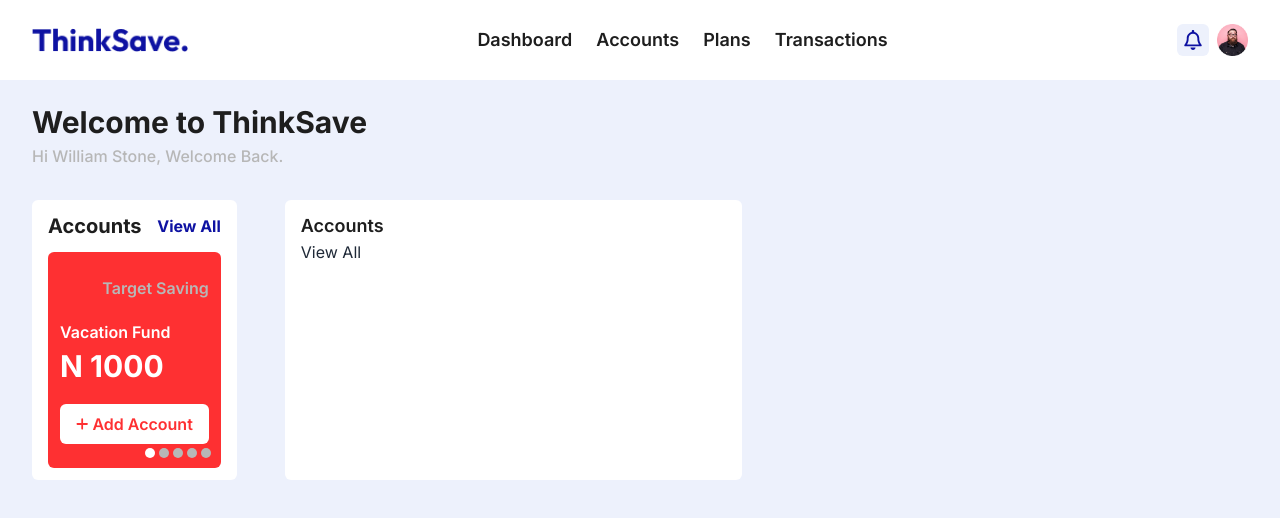
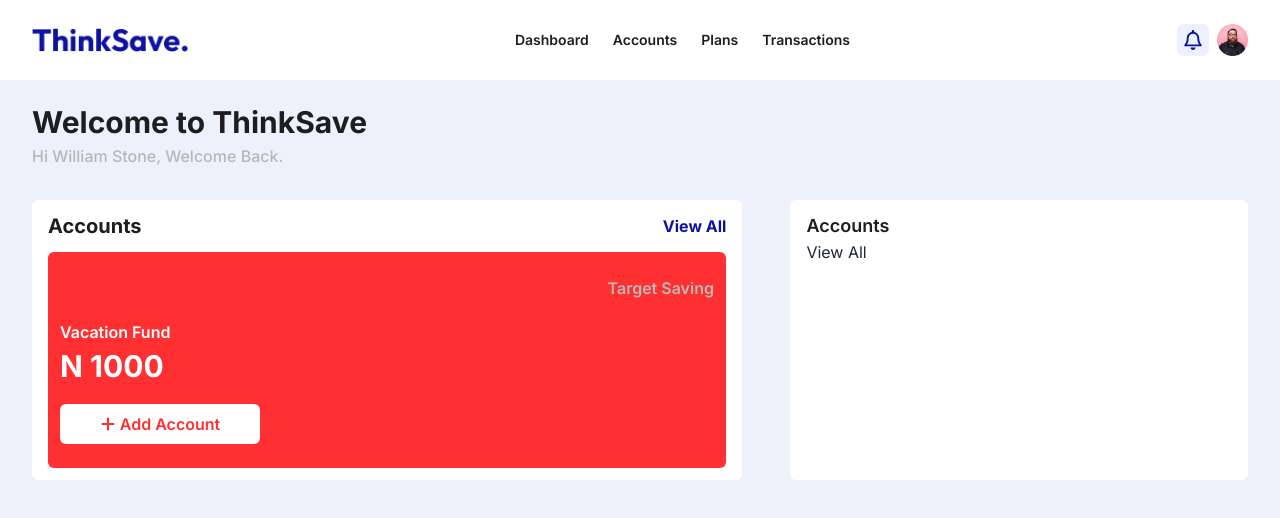
Before and after one commit to Nwachukwu-Uzor/think-save, a Next.js app: page /dashboard in a window 1280 px wide. Shown: the top 518 px of the page. Built offline with nearby package versions, Linux system fonts and the light colour scheme.

Commit message:
Replace swipper library

```diff
--- a/app/(auth)/login/page.tsx
+++ b/app/(auth)/login/page.tsx
@@ -9,7 +9,7 @@
           Log in to your account
         </h2>
       </div>
-      <div className="flex-1 flex flex-col lg:justify-center items-center pt-20 lg:pt-12 xl:pt-15 w-[95%] max-w-[400px] xl:max-w-[600px]">
+      <div className="flex-1 flex flex-col lg:justify-center items-center pt-20 pb-4 lg:pt-12 xl:pt-15 w-[95%] max-w-[400px] xl:max-w-[600px]">
         <LoginForm />
       </div>
     </article>
--- a/app/(main)/dashboard/page.tsx
+++ b/app/(main)/dashboard/page.tsx
@@ -13,8 +13,8 @@
         <p className="text-fade my-1 font-medium">
           Hi William Stone, Welcome Back.
         </p>
-        <section className="my-3 lg:my-8 grid lg:grid-cols-5 gap-2 lg:gap-12 w-full">
-          <article className="col-span-lg:col-span-3">
+        <section className="my-3 lg:my-8 grid lg:grid-cols-5 gap-2 lg:gap-12 w">
+          <article className="col-span-1 lg:col-span-3">
             <Card>
               <div className="flex justify-between items-center">
                 <h2 className="text-black text-base lg:text-xl font-bold">
--- a/app/globals.css
+++ b/app/globals.css
@@ -2,8 +2,10 @@
 @tailwind components;
 @tailwind utilities;
 
+
 body {
   min-height: 100vh;
+  max-width: 100vw;
 }
 
 .carousel {
@@ -25,6 +27,7 @@
   align-items: center;
   justify-content: center;
   color: #fff;
+  width: 100%;
 }
 
 .indicators {
--- a/app/layout.tsx
+++ b/app/layout.tsx
@@ -1,6 +1,9 @@
 import type { Metadata } from 'next'
 import { Inter } from 'next/font/google'
 import './globals.css'
+
+import "slick-carousel/slick/slick.css";
+import "slick-carousel/slick/slick-theme.css";
 
 const inter = Inter({ subsets: ['latin'] })
 
--- a/components/dashboard/account-slider.tsx
+++ b/components/dashboard/account-slider.tsx
@@ -18,7 +18,7 @@
 }) => {
   return (
     <div
-      className="text-white bg-main-red rounded-md px-2 lg:px-3 py-3 lg:py-6 w-full"
+      className="text-white bg-main-red rounded-md px-2 lg:px-3 py-3 lg:py-6"
       {...rest}
     >
       <p className="text-sm lg:text-base text-fade font-semibold text-right">
@@ -28,7 +28,7 @@
       <h3 className="text-lg lg:text-2xl xl:text-3xl font-bold mt-1 mb-3 lg:mb-5">
         N {amount}
       </h3>
-      <div className="flex justify-between items-center">
+      <div className="max-w-[200px]">
         <Button color="white-red">
           <FaPlus /> Add Account
         </Button>
--- a/components/dashboard/accounts-slider.tsx
+++ b/components/dashboard/accounts-slider.tsx
@@ -1,6 +1,8 @@
+"use client";
 import React from "react";
 import { AccountSlider } from "./";
 import { Carousel, CarouselItem } from "../shared";
+import Slider from "react-slick";
 
 export const AccountsSlider = () => {
   const savingsArray = [
@@ -26,17 +28,21 @@
     { id: 5, type: "Target Saving", title: "Emergency Fund", amount: 1500 },
   ];
 
-  const dummyType = savingsArray[0];
+  const settings = {
+    dots: true,
+    infinite: true,
+    speed: 500,
+    slidesToShow: 1,
+    slidesToScroll: 1,
+  };
 
   return (
     <div>
-      <Carousel speed={10000}>
+      <Slider {...settings}>
         {savingsArray.map((item) => (
-          <CarouselItem key={item.id}>
-            <AccountSlider {...item} />
-          </CarouselItem>
+          <AccountSlider {...item} key={item.id} />
         ))}
-      </Carousel>
+      </Slider>
     </div>
   );
 };
--- a/components/main/main-header.tsx
+++ b/components/main/main-header.tsx
@@ -28,9 +28,9 @@
           className="h-4 lg:h-6 w-auto"
         />
         <ul
-          className={`fixed top-16 left-0 bottom-0 bg-main-blue lg:bg-transparent ${
+          className={`fixed top-16 z-50 left-0 bottom-0 bg-main-blue lg:bg-transparent ${
             navOpen ? "w-full" : "w-0"
-          } overflow-x-hidden lg:w-full lg:static flex flex-col lg:flex-row justify-center items-center gap-6 lg:gap-3 xl:gap-6 font-semibold text-black text-2xl xl:text-lg duration-50`}
+          } overflow-x-hidden lg:w-full lg:static flex flex-col lg:flex-row justify-center items-center gap-6 lg:gap-3 xl:gap-6 font-semibold text-black text-2xl xl:text-sm duration-50`}
         >
           {navLinks.map(({ id, href, content }) => (
             <li key={id} className="w-full lg:w-auto pl-6 lg:pl-0">
--- a/components/shared/button.tsx
+++ b/components/shared/button.tsx
@@ -14,7 +14,7 @@
 export const Button: React.FC<Props> = ({ children, color }) => {
   return (
     <button
-      className={`py-1 flex items-center justify-center gap-1 xl:py-2 px-2 lg:px-4 w-full rounded-md font-semibold hover:opacity-75 duration-200 text-sm lg:text-base ${buttonColors[color]}`}
+      className={`py-1 flex items-center justify-center gap-1 xl:py-2 px-2 lg:px-4 w-full rounded-md font-semibold hover:opacity-75 duration-200 text-sm xl:text-base ${buttonColors[color]}`}
     >
       {children}
     </button>
--- a/components/shared/carousel.tsx
+++ b/components/shared/carousel.tsx
@@ -6,12 +6,8 @@
   children: ReactNode;
 }
 
-export const CarouselItem: FC<CarouselItemProps> = ({ children}) => {
-  return (
-    <div className="carousel-item h-full w-full">
-      {children}
-    </div>
-  );
+export const CarouselItem: FC<CarouselItemProps> = ({ children }) => {
+  return <div className="carousel-item h-full w-full">{children}</div>;
 };
 
 interface CarouselProps {
@@ -67,15 +63,13 @@
           return React.cloneElement(child, { width: "100%" });
         })}
       </div>
-      <div className="indicators">
+      {/* <div className="indicators">
         {React.Children.map(children, (_child, index) => {
           return (
             <>
               <span
                 className={`h-[10px] w-[10px] rounded-full cursor-pointer ${
-                  index === activeIndex
-                    ? "bg-white"
-                    : "bg-fade"
+                  index === activeIndex ? "bg-white" : "bg-fade"
                 } duration-150`}
                 onClick={() => {
                   updateIndex(index);
@@ -84,7 +78,7 @@
             </>
           );
         })}
-      </div>
+      </div> */}
     </div>
   );
 };
--- a/package.json
+++ b/package.json
@@ -13,13 +13,16 @@
     "react": "^18",
     "react-dom": "^18",
     "react-icons": "^5.0.1",
-    "react-swipeable": "^7.0.1"
+    "react-slick": "^0.29.0",
+    "react-swipeable": "^7.0.1",
+    "slick-carousel": "^1.8.1"
   },
   "devDependencies": {
     "@tailwindcss/forms": "^0.5.7",
     "@types/node": "^20",
     "@types/react": "^18",
     "@types/react-dom": "^18",
+    "@types/react-slick": "^0.23.13",
     "autoprefixer": "^10.0.1",
     "daisyui": "^4.6.0",
     "eslint": "^8",
```
Also changed, not shown: 1 other file (tests, documents, lock files or other folders).
